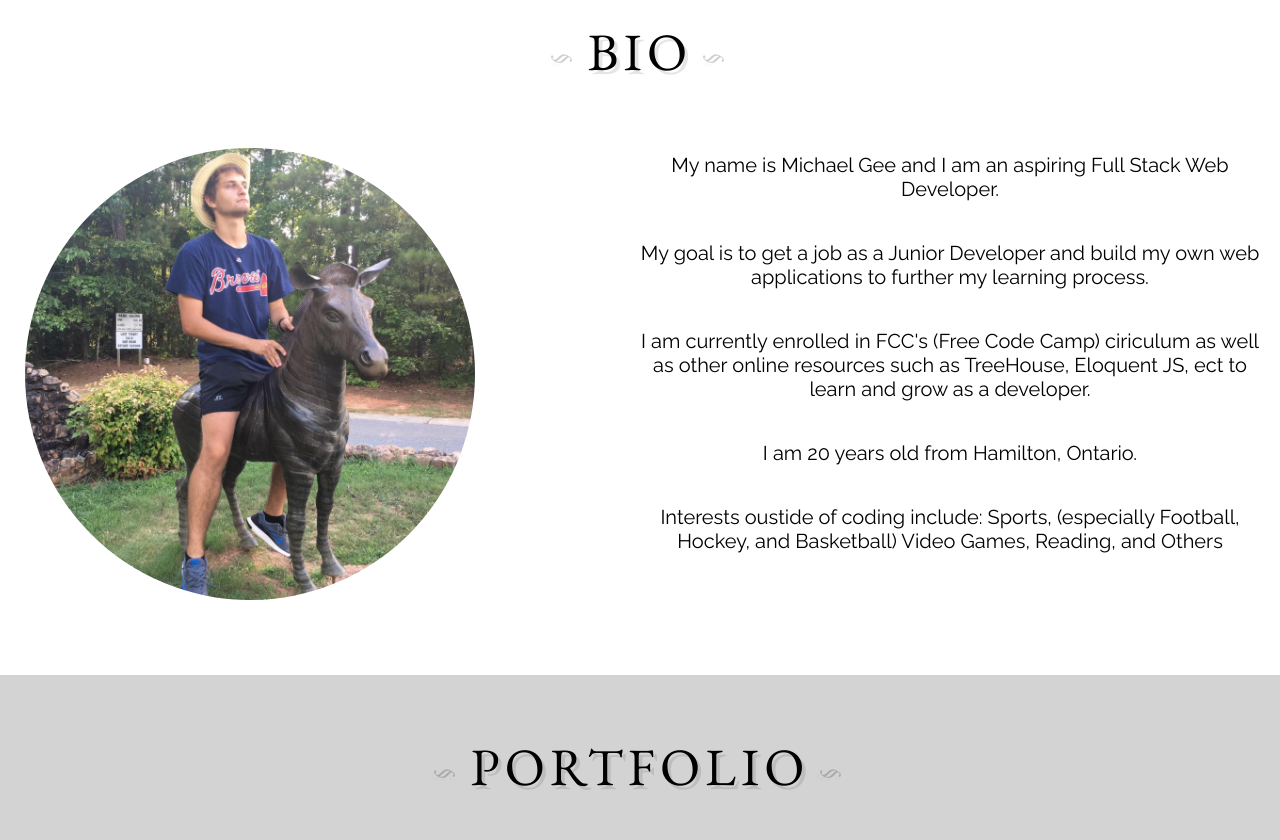
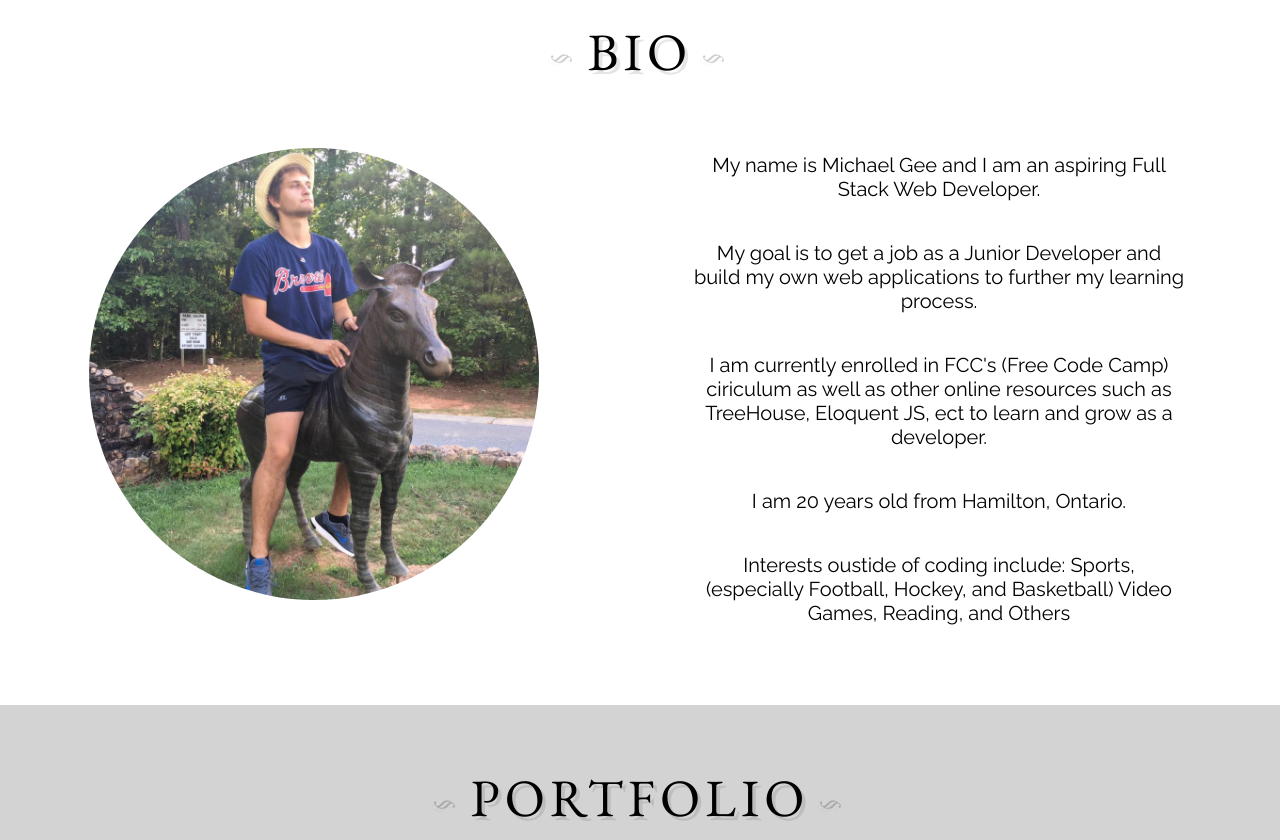
Before and after one commit to michael-gee/rd2-portfolio, a plain HTML site: page index.html in a window 1280 px wide. Shown: the part 820-1660 px from the top of the page. Drawn offline with nearby package versions, Linux system fonts and the light colour scheme.

Commit message:
Update portfolio.css

```diff
--- a/styles/portfolio.css
+++ b/styles/portfolio.css
@@ -206,10 +206,20 @@ em {
 	overflow: hidden;
 }
 
+#bio-pic {
+	width: 450px;
+	max-width: 80%;
+	padding: 25px;
+	margin-left: 5%;
+	border-radius: 50%;
+	float: left;
+}
+
 #bio-text {
-	float:right;
-	width: 50%;
+	float:left;
+	width: 40%;
 	text-align: center;
+	padding-left: 55px;
 	padding-right: 10px;
 }
 
@@ -218,15 +228,19 @@ em {
 	padding: 10px;
 }
 
-#bio-pic {
-	width: 450px;
-	max-width: 80%;
-	padding: 25px;
-	border-radius: 50%;
-	float: left;
+/* BIO SECTION MEDIA QUERIES */
+@media (min-width: 1200px) {
+	#bio-pic {
+		margin-right: 5%;
+	}
 }
 
-/* BIO SECTION MEDIA QUERIES */
+@media (max-width: 1065px) {
+	#bio-pic {
+		margin-right: 2%;
+	}
+}
+
 @media (max-width:1025px) {
 	#bio-pic {
 		width: 350px;
@@ -234,13 +248,14 @@ em {
 	}
 }
 
-@media (max-width:825px) {
+@media (max-width:850px) {
 	.bio {
 		text-align: center;
 	}
 
 	#bio-text {
 		width: 100%;
+		padding: 0;
 		float: none;
 	}
 
@@ -251,6 +266,7 @@ em {
 		float: none;
 	}
 }
+
 
 /* PORTFOLIO SECTION */
 .portfolio {
```
